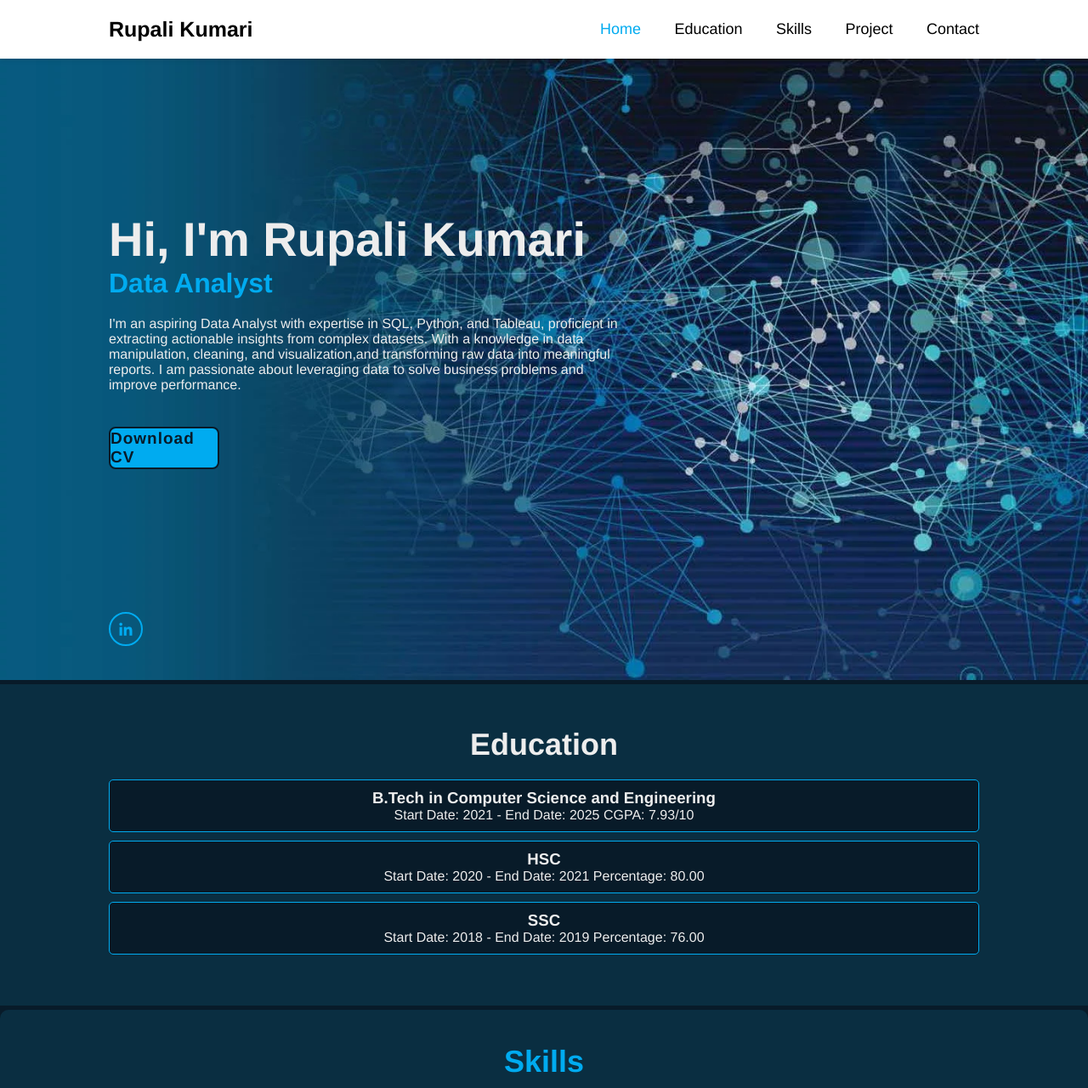
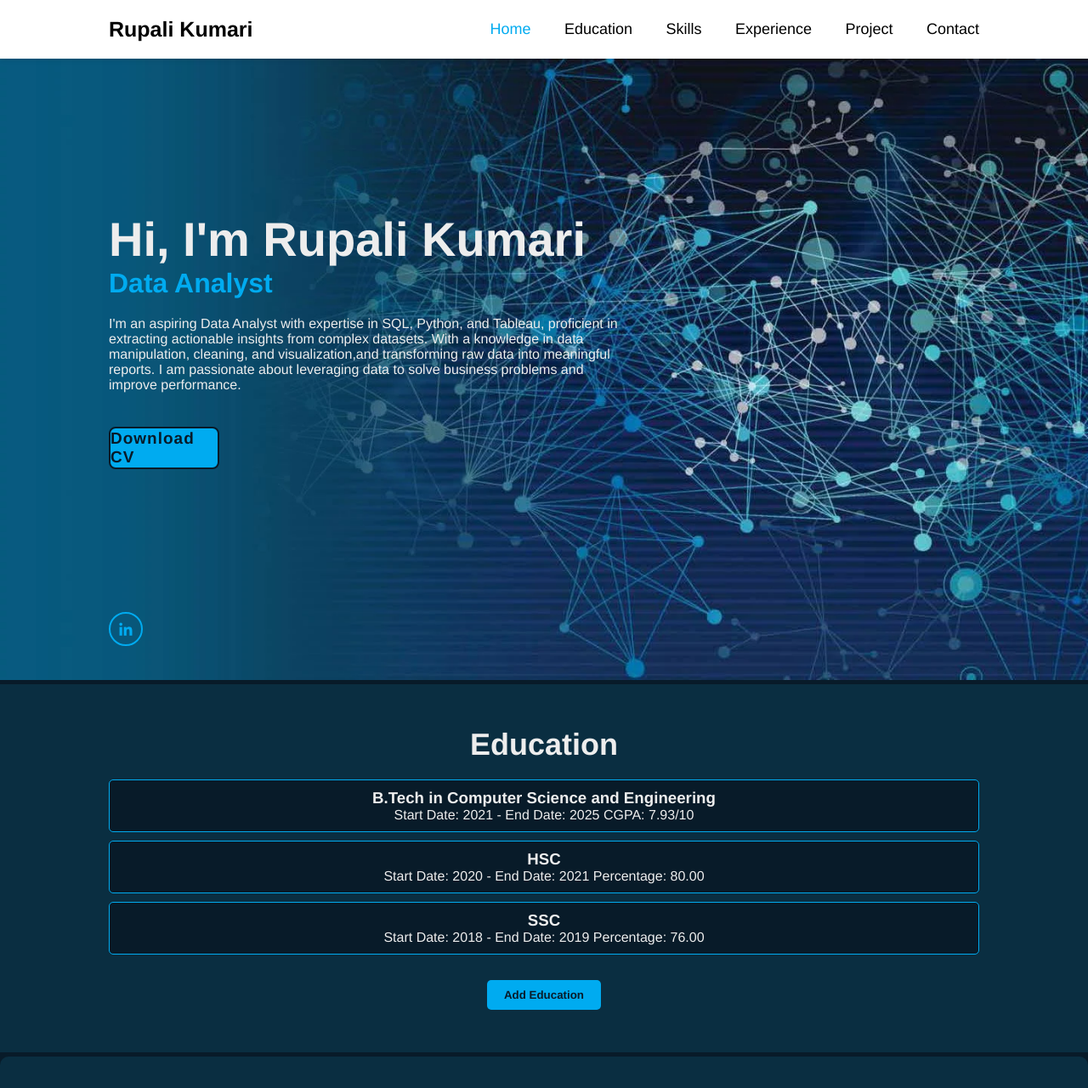
Before and after one commit to rk18002/Portfolio, a plain HTML site: page index.html in a window 1280 px wide. Shown: the top 1280 px of the page at 85% size. Drawn offline with nearby package versions, Linux system fonts and the light colour scheme.

Commit message:
Update index.html

```diff
--- a/index.html
+++ b/index.html
@@ -3,7 +3,7 @@
 <head>
     <meta charset="UTF-8">
     <meta name="viewport" content="width=device-width, initial-scale=1.0">
-    <title>Personal Portfolio website html/css</title>
+    <title>My Portfolio website </title>
     <link rel="stylesheet" href="style.css">
     <link href='https://unpkg.com/boxicons@2.1.4/css/boxicons.min.css' rel='stylesheet'>
 </head>
@@ -15,7 +15,7 @@
             <!-- <a href="#about">About</a> -->
             <a href="#education">Education</a>
             <a href="#skills">Skills</a>
-            <!-- <a href="#experience">Experience</a> -->
+            <a href="#experience">Experience</a>
             <a href="#project">Project</a>
             <a href="#contact">Contact</a>
         </nav>
@@ -28,12 +28,10 @@
             <p>I'm an aspiring Data Analyst with expertise in SQL, Python, and Tableau, proficient in extracting actionable insights from complex datasets. With a knowledge in data manipulation, cleaning, and visualization,and transforming raw data into meaningful reports. I am passionate about leveraging data to solve business problems and improve performance.
             </p>
             <div class="btn-box"><a href="https://drive.google.com/file/d/1sIBiw39b-y9SjN8ggo48sS-2BGj029xk/view?usp=sharing">Download CV</a>
-<!--                 <a href="#">Let's talk</a></div> -->
+
 
         </div>
         <div class="home-sci">
-            <!-- <a href="https://www.facebook.com/profile.php?id=100073233441245&mibextid=ZbWKwL"><i class='bx bxl-facebook' ></i></a>
-            <a href="#"><i class='bx bxl-twitter' ></i></a> -->
             <a href="https://www.linkedin.com/in/rupali-kumari-6254a2241/"><i class='bx bxl-linkedin' ></i></a>
         </div>
         <span class="home-imgHover"></span>
@@ -56,7 +54,7 @@
                 <p>Start Date: <span>2018</span> - End Date: <span>2019</span> Percentage: <span>76.00</span></p>
             </div>
         </div>
-        <!-- <button id="add-education">Add Education</button> -->
+        <button id="add-education">Add Education</button>
     </section>
 
     <section id="skills" class="skills-section">
```
